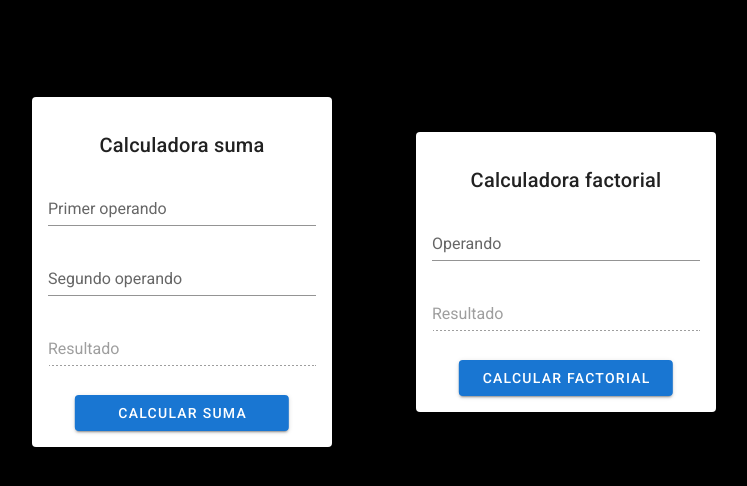
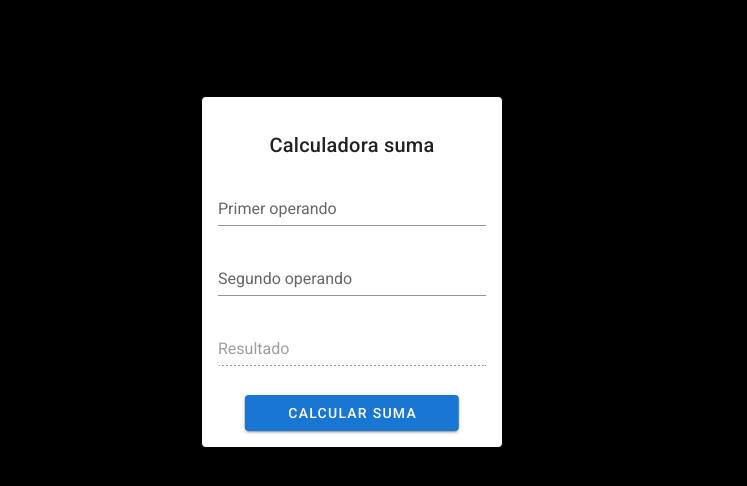
Before and after one commit to belenrickmers/pep3tingeso, a Vue app in the folder frontenddos/: page / in a window 1280 px wide. Shown: the top 486 px of the page, without its empty margins (288-1035 px from the left). Built offline with nearby package versions, Linux system fonts and the light colour scheme.

Commit message:
cambio front

```diff
--- a/frontenddos/src/views/Calculadora.vue
+++ b/frontenddos/src/views/Calculadora.vue
@@ -41,7 +41,7 @@
         </v-form>
       </v-card>
 
-      <v-form>
+      <!-- <v-form>
         <v-card class="pa-lg-4 mx-lg-5" width='300'>
             <v-card-title class="justify-center"> Calculadora factorial </v-card-title>
               <v-text-field
@@ -66,7 +66,7 @@
                 Calcular factorial
               </v-btn>
         </v-card>
-      </v-form>
+      </v-form>-->
     </v-row>
     <p> probando jenkins </p>
   </v-container>
```
